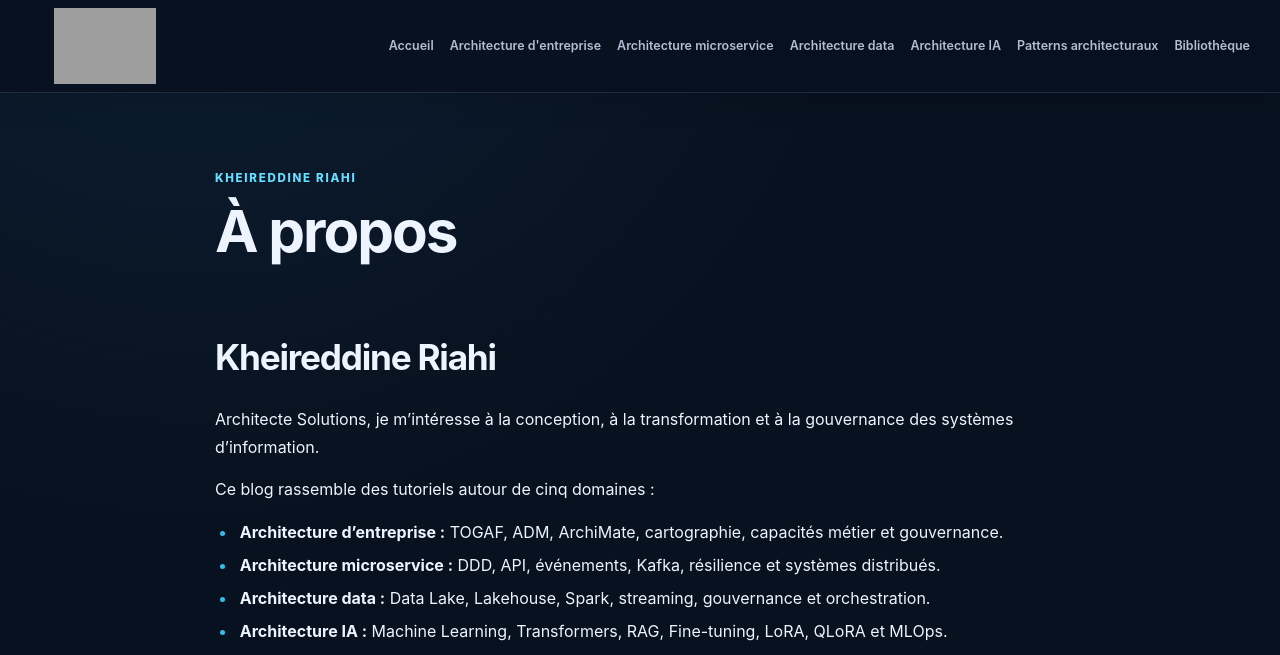
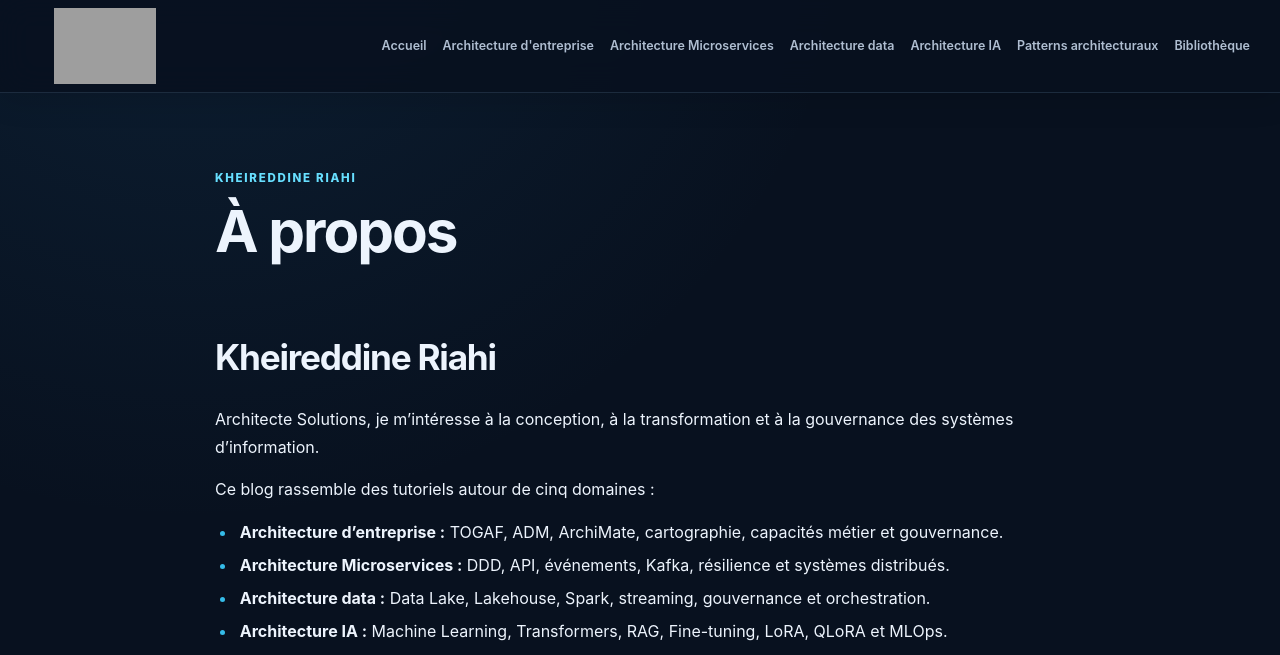
Before and after one commit to KRiahi345/kriahi, a Jekyll site: the page built from about.md, in a window 1280 px wide. Shown: the top 655 px of the page. Built offline with Jekyll 4.4.1, drawn with Linux system fonts in a browser that asks for light colours; grey boxes are pictures that could not be loaded.

Commit message:
Rename microservices architecture label

```diff
--- a/_layouts/default.html
+++ b/_layouts/default.html
@@ -18,7 +18,7 @@
 <nav aria-label="Navigation principale">
 <a href="{{ '/' | relative_url }}">Accueil</a>
 <a href="{{ '/architecture-entreprise/' | relative_url }}">Architecture d'entreprise</a>
-<a href="{{ '/architecture-microservices/' | relative_url }}">Architecture microservice</a>
+<a href="{{ '/architecture-microservices/' | relative_url }}">Architecture Microservices</a>
 <a href="{{ '/architecture-data/' | relative_url }}">Architecture data</a>
 <a href="{{ '/architecture-ia/' | relative_url }}">Architecture IA</a>
 <a href="{{ '/autres-patterns/' | relative_url }}">Patterns architecturaux</a>
--- a/_layouts/home.html
+++ b/_layouts/home.html
@@ -15,7 +15,7 @@ layout: default
 <section class="section-heading"><div><p class="eyebrow">EXPLORER</p><h2>Domaines d’architecture</h2></div></section>
 <div class="topic-grid">
 <a class="topic-card" href="{{ '/architecture-entreprise/' | relative_url }}"><span>01 / STRATÉGIE & GOUVERNANCE</span><h3>Architecture d'entreprise</h3><p>TOGAF, ADM, ArchiMate, capacités métier, cartographie et gouvernance.</p><b>Explorer le tutoriel →</b></a>
-<a class="topic-card" href="{{ '/architecture-microservices/' | relative_url }}"><span>02 / DISTRIBUTED SYSTEMS</span><h3>Architecture microservice</h3><p>DDD, bounded contexts, API, Kafka, résilience et décomposition du SI.</p><b>Explorer le tutoriel →</b></a>
+<a class="topic-card" href="{{ '/architecture-microservices/' | relative_url }}"><span>02 / DISTRIBUTED SYSTEMS</span><h3>Architecture Microservices</h3><p>DDD, bounded contexts, API, Kafka, résilience et décomposition du SI.</p><b>Explorer le tutoriel →</b></a>
 <a class="topic-card" href="{{ '/architecture-data/' | relative_url }}"><span>03 / DATA PLATFORM</span><h3>Architecture data</h3><p>Data Lake, Lakehouse, Spark, Kafka, formats de fichiers et orchestration.</p><b>Explorer le tutoriel →</b></a>
 <a class="topic-card" href="{{ '/architecture-ia/' | relative_url }}"><span>04 / ARTIFICIAL INTELLIGENCE</span><h3>Architecture IA</h3><p>Machine Learning, Transformers, RAG, Fine-tuning, LoRA et MLOps.</p><b>Explorer le tutoriel →</b></a>
 <a class="topic-card" href="{{ '/autres-patterns/' | relative_url }}"><span>05 / REUSABLE DESIGNS</span><h3>Patterns architecturaux</h3><p>DDD, architecture hexagonale, CQRS, Saga, Circuit Breaker, BFF et orchestration.</p><b>Explorer le tutoriel →</b></a>
--- a/about.md
+++ b/about.md
@@ -10,7 +10,7 @@ Architecte Solutions, je m'intéresse à la conception, à la transformation et
 Ce blog rassemble des tutoriels autour de cinq domaines :
 
 - **Architecture d'entreprise :** TOGAF, ADM, ArchiMate, cartographie, capacités métier et gouvernance.
-- **Architecture microservice :** DDD, API, événements, Kafka, résilience et systèmes distribués.
+- **Architecture Microservices :** DDD, API, événements, Kafka, résilience et systèmes distribués.
 - **Architecture data :** Data Lake, Lakehouse, Spark, streaming, gouvernance et orchestration.
 - **Architecture IA :** Machine Learning, Transformers, RAG, Fine-tuning, LoRA, QLoRA et MLOps.
 - **Autres Patterns :** architecture hexagonale, CQRS, Saga, Event Sourcing, Circuit Breaker et BFF.
```
Also changed, not shown: _posts/2026-11-22-bienvenue-sur-kriahi-pro.md (+1 -1 lines), architecture-microservices.md (+1 -1 lines).
